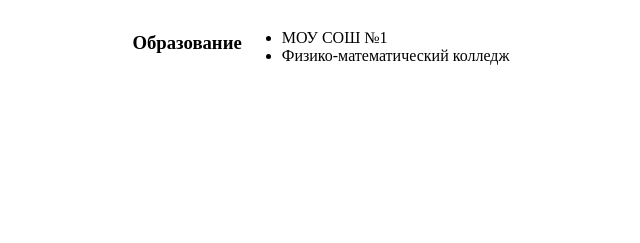
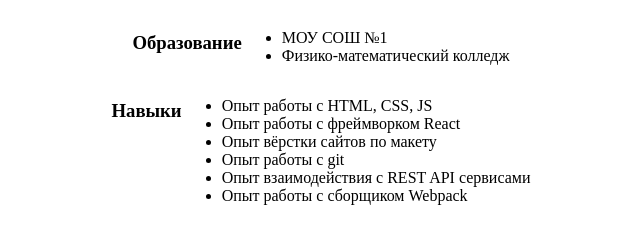
Before and after one commit to Ruphu/portfolio, a plain HTML site: page index.html in a window 1280 px wide. Shown: the part 281-524 px from the top of the page, without its empty margins (319-959 px from the left). Drawn offline with Linux system fonts and the light colour scheme.

Commit message:
competency block is added

```diff
--- a/index.html
+++ b/index.html
@@ -37,7 +37,17 @@
     <li>Физико-математический колледж</li>
   </ul>
 </div>
-
+<div class="competency">
+  <h3>Навыки</h3>
+  <ul>
+    <li>Опыт работы с HTML, CSS, JS</li>
+    <li>Опыт работы с фреймворком React</li>
+    <li>Опыт вёрстки сайтов по макету</li>
+    <li>Опыт работы с git</li>
+    <li>Опыт взаимодействия с REST API сервисами</li>
+    <li>Опыт работы с сборщиком Webpack</li>
+  </ul>
+</div>
 
 <body>
 </body>
--- a/style.css
+++ b/style.css
@@ -29,3 +29,7 @@
   display: flex;
   justify-content: center;
 }
+.competency {
+  display: flex;
+  justify-content: center;
+}
```
